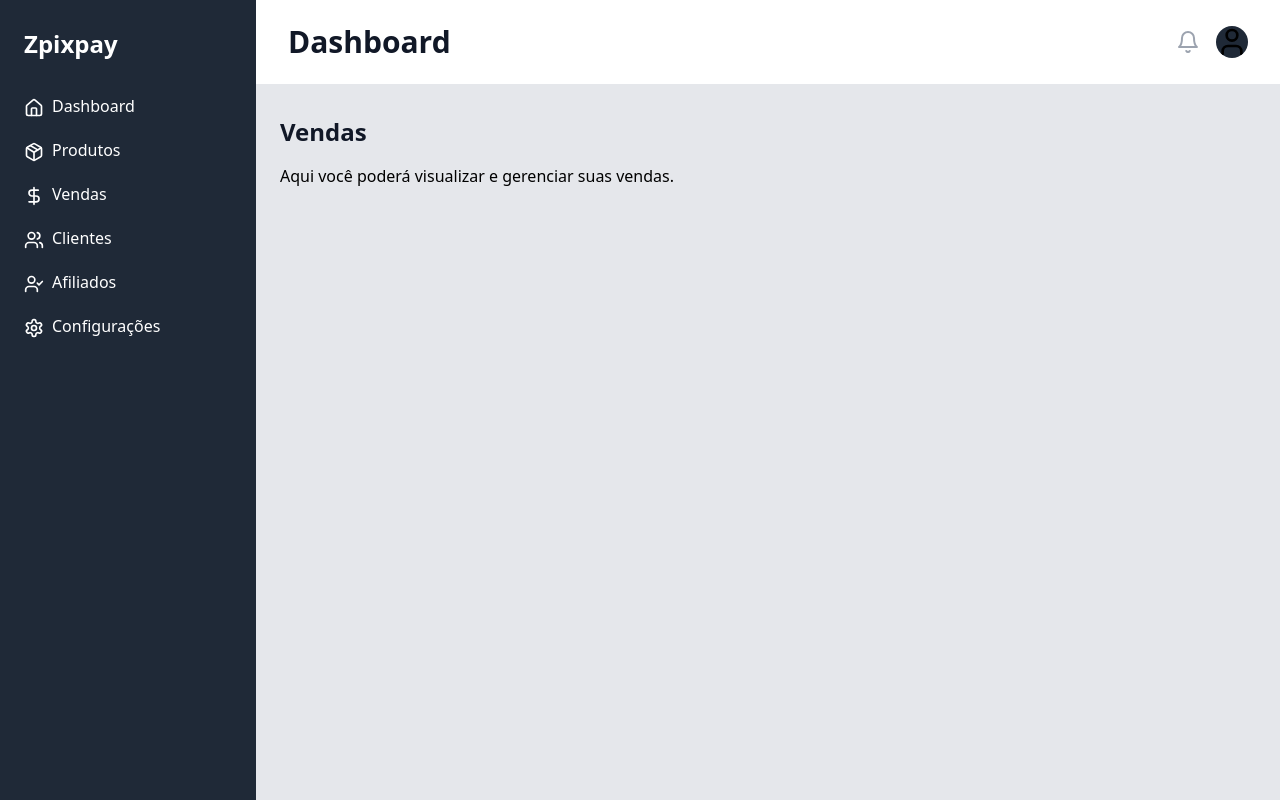
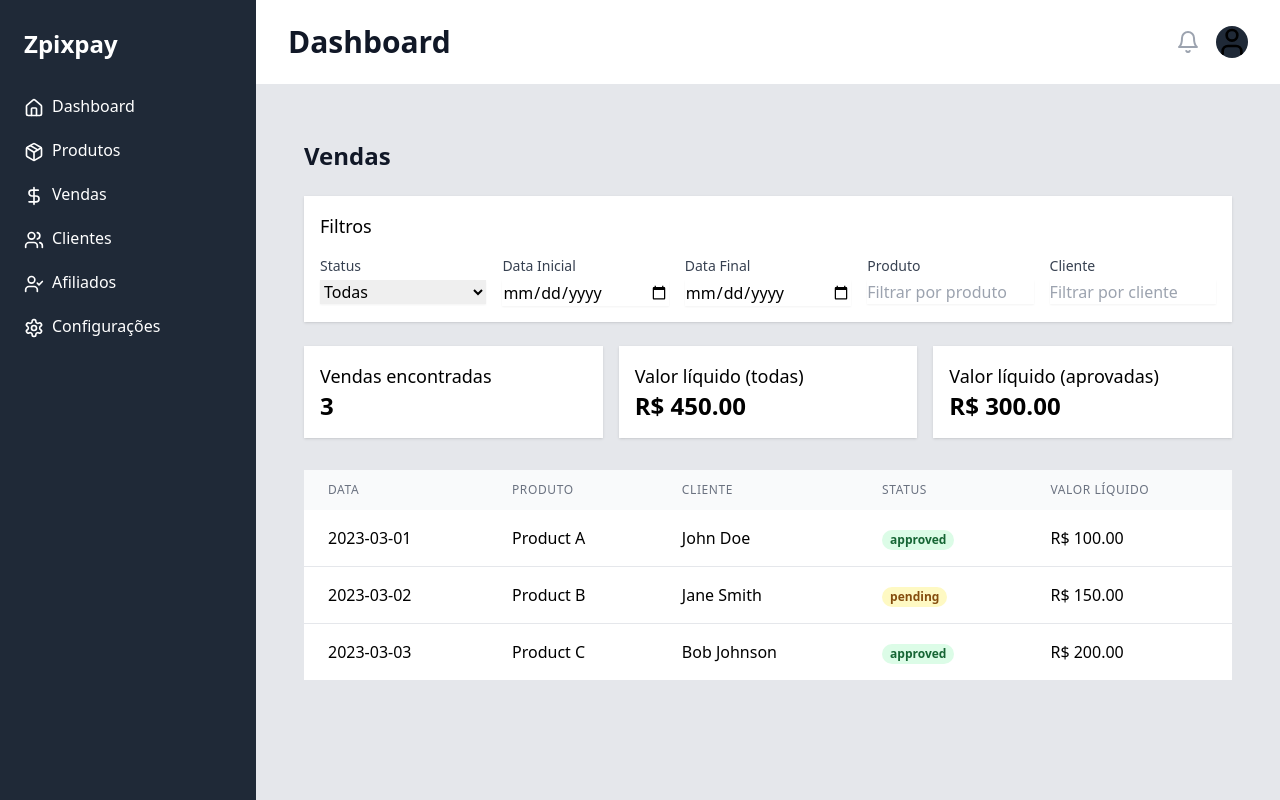
Before and after one commit to BetoFerrari21/nav-side-data-portal, a React (Vite) app: page /sales in a window 1280 px wide. Built offline with nearby package versions, Linux system fonts and the light colour scheme; the HTML template or start-up script is replaced by a standard one.

Commit message:
Add sales filtering features
Implement separate blocks for sales calculations including filters for found sales, net value, and status. Add options for approved/all sales with fields for date, products, clients, status, and net value.
[skip gpt_engineer]

```diff
--- /dev/null
+++ b/src/components/SalesFilters.jsx
@@ -0,0 +1,78 @@
+import React from 'react';
+
+const SalesFilters = ({ filters, setFilters }) => {
+  const handleFilterChange = (e) => {
+    const { name, value } = e.target;
+    setFilters(prevFilters => ({ ...prevFilters, [name]: value }));
+  };
+
+  return (
+    <div className="bg-white p-4 rounded-lg shadow mb-6">
+      <h3 className="text-lg font-medium mb-4">Filtros</h3>
+      <div className="grid grid-cols-1 gap-4 sm:grid-cols-2 lg:grid-cols-5">
+        <div>
+          <label htmlFor="status" className="block text-sm font-medium text-gray-700">Status</label>
+          <select
+            id="status"
+            name="status"
+            value={filters.status}
+            onChange={handleFilterChange}
+            className="mt-1 block w-full rounded-md border-gray-300 shadow-sm focus:border-indigo-300 focus:ring focus:ring-indigo-200 focus:ring-opacity-50"
+          >
+            <option value="all">Todas</option>
+            <option value="approved">Aprovadas</option>
+            <option value="pending">Pendentes</option>
+          </select>
+        </div>
+        <div>
+          <label htmlFor="startDate" className="block text-sm font-medium text-gray-700">Data Inicial</label>
+          <input
+            type="date"
+            id="startDate"
+            name="startDate"
+            value={filters.startDate}
+            onChange={handleFilterChange}
+            className="mt-1 block w-full rounded-md border-gray-300 shadow-sm focus:border-indigo-300 focus:ring focus:ring-indigo-200 focus:ring-opacity-50"
+          />
+        </div>
+        <div>
+          <label htmlFor="endDate" className="block text-sm font-medium text-gray-700">Data Final</label>
+          <input
+            type="date"
+            id="endDate"
+            name="endDate"
+            value={filters.endDate}
+            onChange={handleFilterChange}
+            className="mt-1 block w-full rounded-md border-gray-300 shadow-sm focus:border-indigo-300 focus:ring focus:ring-indigo-200 focus:ring-opacity-50"
+          />
+        </div>
+        <div>
+          <label htmlFor="product" className="block text-sm font-medium text-gray-700">Produto</label>
+          <input
+            type="text"
+            id="product"
+            name="product"
+            value={filters.product}
+            onChange={handleFilterChange}
+            className="mt-1 block w-full rounded-md border-gray-300 shadow-sm focus:border-indigo-300 focus:ring focus:ring-indigo-200 focus:ring-opacity-50"
+            placeholder="Filtrar por produto"
+          />
+        </div>
+        <div>
+          <label htmlFor="customer" className="block text-sm font-medium text-gray-700">Cliente</label>
+          <input
+            type="text"
+            id="customer"
+            name="customer"
+            value={filters.customer}
+            onChange={handleFilterChange}
+            className="mt-1 block w-full rounded-md border-gray-300 shadow-sm focus:border-indigo-300 focus:ring focus:ring-indigo-200 focus:ring-opacity-50"
+            placeholder="Filtrar por cliente"
+          />
+        </div>
+      </div>
+    </div>
+  );
+};
+
+export default SalesFilters;
--- a/src/pages/Sales.jsx
+++ b/src/pages/Sales.jsx
@@ -1,12 +1,105 @@
-import React from 'react';
+import React, { useState, useMemo } from 'react';
+import { useQuery } from '@tanstack/react-query';
+import SalesFilters from '../components/SalesFilters';
+
+// Simulated API call
+const fetchSales = async () => {
+  // This would be replaced with an actual API call
+  return [
+    { id: 1, date: '2023-03-01', product: 'Product A', customer: 'John Doe', status: 'approved', value: 100 },
+    { id: 2, date: '2023-03-02', product: 'Product B', customer: 'Jane Smith', status: 'pending', value: 150 },
+    { id: 3, date: '2023-03-03', product: 'Product C', customer: 'Bob Johnson', status: 'approved', value: 200 },
+    // Add more mock data as needed
+  ];
+};
 
 const Sales = () => {
+  const [filters, setFilters] = useState({
+    status: 'all',
+    startDate: '',
+    endDate: '',
+    product: '',
+    customer: '',
+  });
+
+  const { data: sales, isLoading, error } = useQuery({
+    queryKey: ['sales'],
+    queryFn: fetchSales,
+  });
+
+  const filteredSales = useMemo(() => {
+    if (!sales) return [];
+    return sales.filter(sale => {
+      if (filters.status !== 'all' && sale.status !== filters.status) return false;
+      if (filters.startDate && new Date(sale.date) < new Date(filters.startDate)) return false;
+      if (filters.endDate && new Date(sale.date) > new Date(filters.endDate)) return false;
+      if (filters.product && !sale.product.toLowerCase().includes(filters.product.toLowerCase())) return false;
+      if (filters.customer && !sale.customer.toLowerCase().includes(filters.customer.toLowerCase())) return false;
+      return true;
+    });
+  }, [sales, filters]);
+
+  const totalValue = useMemo(() => {
+    return filteredSales.reduce((sum, sale) => sum + sale.value, 0);
+  }, [filteredSales]);
+
+  const approvedValue = useMemo(() => {
+    return filteredSales.filter(sale => sale.status === 'approved').reduce((sum, sale) => sum + sale.value, 0);
+  }, [filteredSales]);
+
+  if (isLoading) return <div>Carregando...</div>;
+  if (error) return <div>Erro ao carregar vendas: {error.message}</div>;
+
   return (
-    <div>
-      <h2 className="text-2xl font-semibold text-gray-900">Vendas</h2>
-      <div className="mt-4">
-        <p>Aqui você poderá visualizar e gerenciar suas vendas.</p>
-        {/* Adicione a lista de vendas e funcionalidades relacionadas aqui */}
+    <div className="p-6">
+      <h2 className="text-2xl font-semibold text-gray-900 mb-6">Vendas</h2>
+
+      <SalesFilters filters={filters} setFilters={setFilters} />
+
+      <div className="mt-4 grid grid-cols-1 gap-4 sm:grid-cols-3">
+        <div className="bg-white p-4 rounded-lg shadow">
+          <h3 className="text-lg font-medium">Vendas encontradas</h3>
+          <p className="text-2xl font-bold">{filteredSales.length}</p>
+        </div>
+        <div className="bg-white p-4 rounded-lg shadow">
+          <h3 className="text-lg font-medium">Valor líquido (todas)</h3>
+          <p className="text-2xl font-bold">R$ {totalValue.toFixed(2)}</p>
+        </div>
+        <div className="bg-white p-4 rounded-lg shadow">
+          <h3 className="text-lg font-medium">Valor líquido (aprovadas)</h3>
+          <p className="text-2xl font-bold">R$ {approvedValue.toFixed(2)}</p>
+        </div>
+      </div>
+
+      <div className="mt-8 overflow-x-auto">
+        <table className="min-w-full bg-white">
+          <thead className="bg-gray-50">
+            <tr>
+              <th className="px-6 py-3 text-left text-xs font-medium text-gray-500 uppercase tracking-wider">Data</th>
+              <th className="px-6 py-3 text-left text-xs font-medium text-gray-500 uppercase tracking-wider">Produto</th>
+              <th className="px-6 py-3 text-left text-xs font-medium text-gray-500 uppercase tracking-wider">Cliente</th>
+              <th className="px-6 py-3 text-left text-xs font-medium text-gray-500 uppercase tracking-wider">Status</th>
+              <th className="px-6 py-3 text-left text-xs font-medium text-gray-500 uppercase tracking-wider">Valor Líquido</th>
+            </tr>
+          </thead>
+          <tbody className="bg-white divide-y divide-gray-200">
+            {filteredSales.map((sale) => (
+              <tr key={sale.id}>
+                <td className="px-6 py-4 whitespace-nowrap">{sale.date}</td>
+                <td className="px-6 py-4 whitespace-nowrap">{sale.product}</td>
+                <td className="px-6 py-4 whitespace-nowrap">{sale.customer}</td>
+                <td className="px-6 py-4 whitespace-nowrap">
+                  <span className={`px-2 inline-flex text-xs leading-5 font-semibold rounded-full ${
+                    sale.status === 'approved' ? 'bg-green-100 text-green-800' : 'bg-yellow-100 text-yellow-800'
+                  }`}>
+                    {sale.status}
+                  </span>
+                </td>
+                <td className="px-6 py-4 whitespace-nowrap">R$ {sale.value.toFixed(2)}</td>
+              </tr>
+            ))}
+          </tbody>
+        </table>
       </div>
     </div>
   );
```
